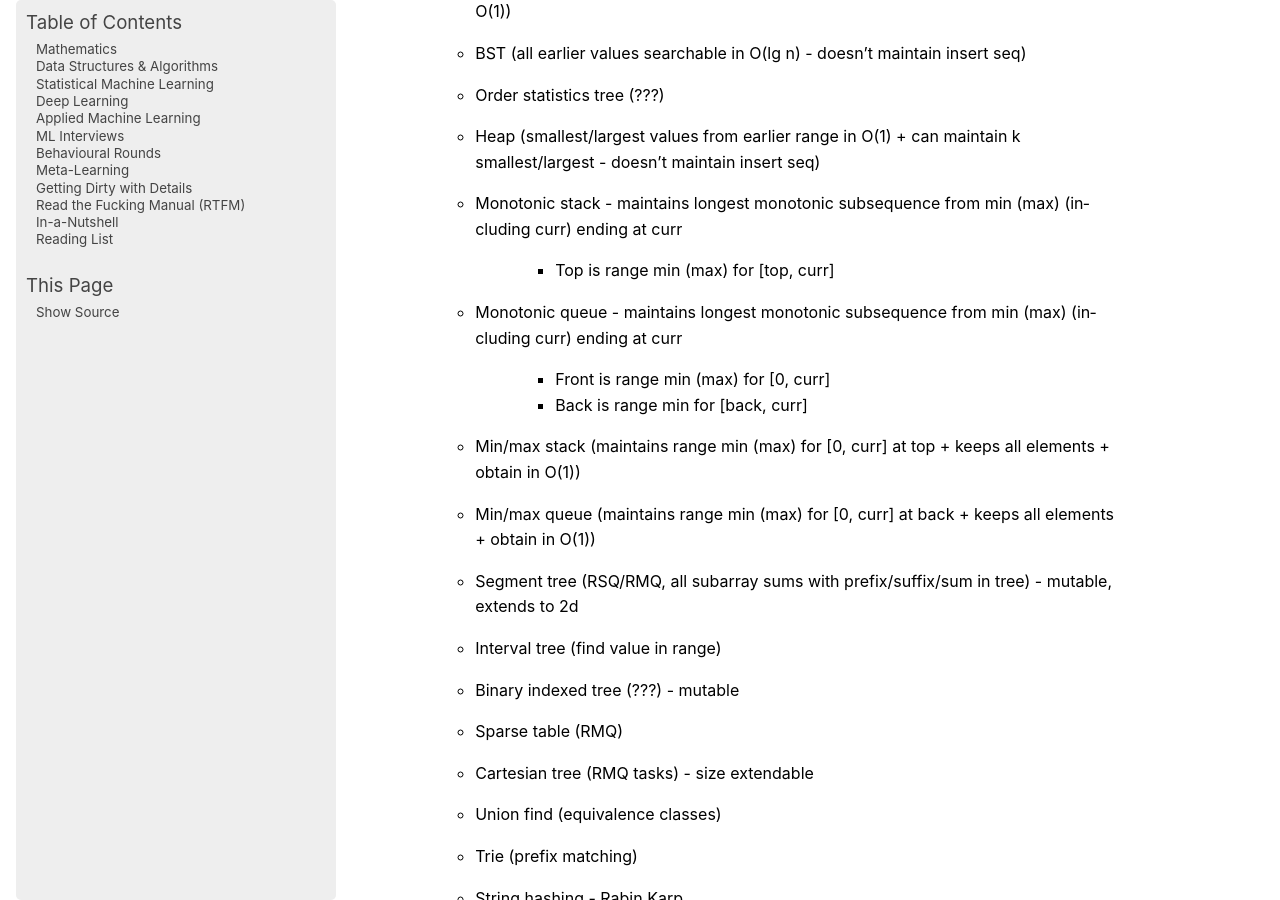
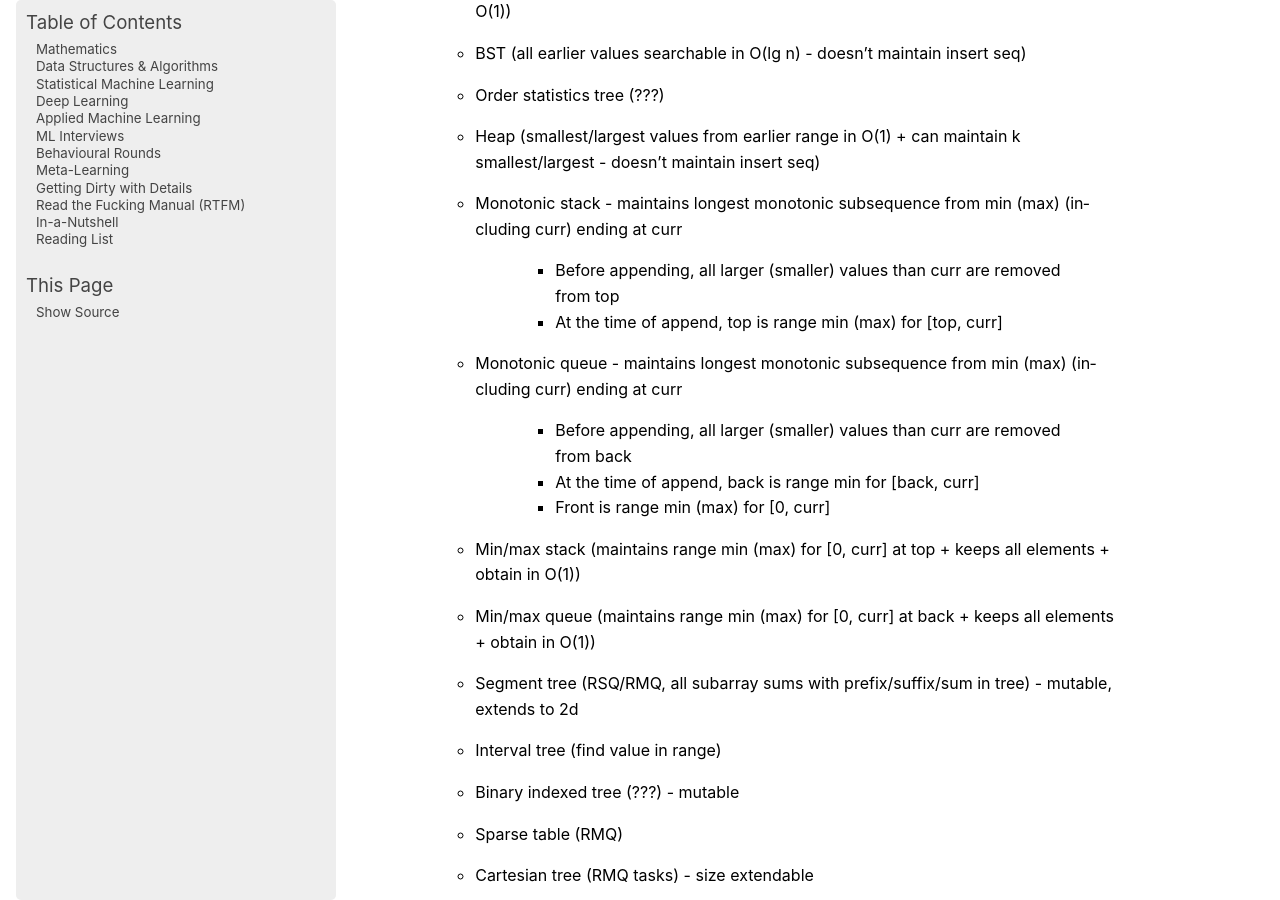
Before and after one commit to uselesstechjunks/leetcode, a Sphinx documentation site: the page built from docs/source/dsa/index.rst, in a window 1280 px wide and 900 px high, scrolled down 1526 px. Built offline with Sphinx 7.4.7, drawn with Linux system fonts in a browser that asks for light colours; pages that are not in the unit, such as notebooks, are missing from menus.

Commit message:
Update index.rst

```diff
--- a/docs/source/dsa/index.rst
+++ b/docs/source/dsa/index.rst
@@ -53,11 +53,13 @@ Find something
 	- Heap (smallest/largest values from earlier range in O(1) + can maintain k smallest/largest - doesn't maintain insert seq)
 	- Monotonic stack - maintains longest monotonic subsequence from min (max) (including curr) ending at curr
 
-		- Top is range min (max) for [top, curr]
+		- Before appending, all larger (smaller) values than curr are removed from top
+		- At the time of append, top is range min (max) for [top, curr]
 	- Monotonic queue - maintains longest monotonic subsequence from min (max) (including curr) ending at curr
 
+		- Before appending, all larger (smaller) values than curr are removed from back
+		- At the time of append, back is range min for [back, curr]
 		- Front is range min (max) for [0, curr]
-		- Back is range min for [back, curr]
 	- Min/max stack (maintains range min (max) for [0, curr] at top + keeps all elements + obtain in O(1))
 	- Min/max queue (maintains range min (max) for [0, curr] at back + keeps all elements + obtain in O(1))
 	- Segment tree (RSQ/RMQ, all subarray sums with prefix/suffix/sum in tree) - mutable, extends to 2d
```
